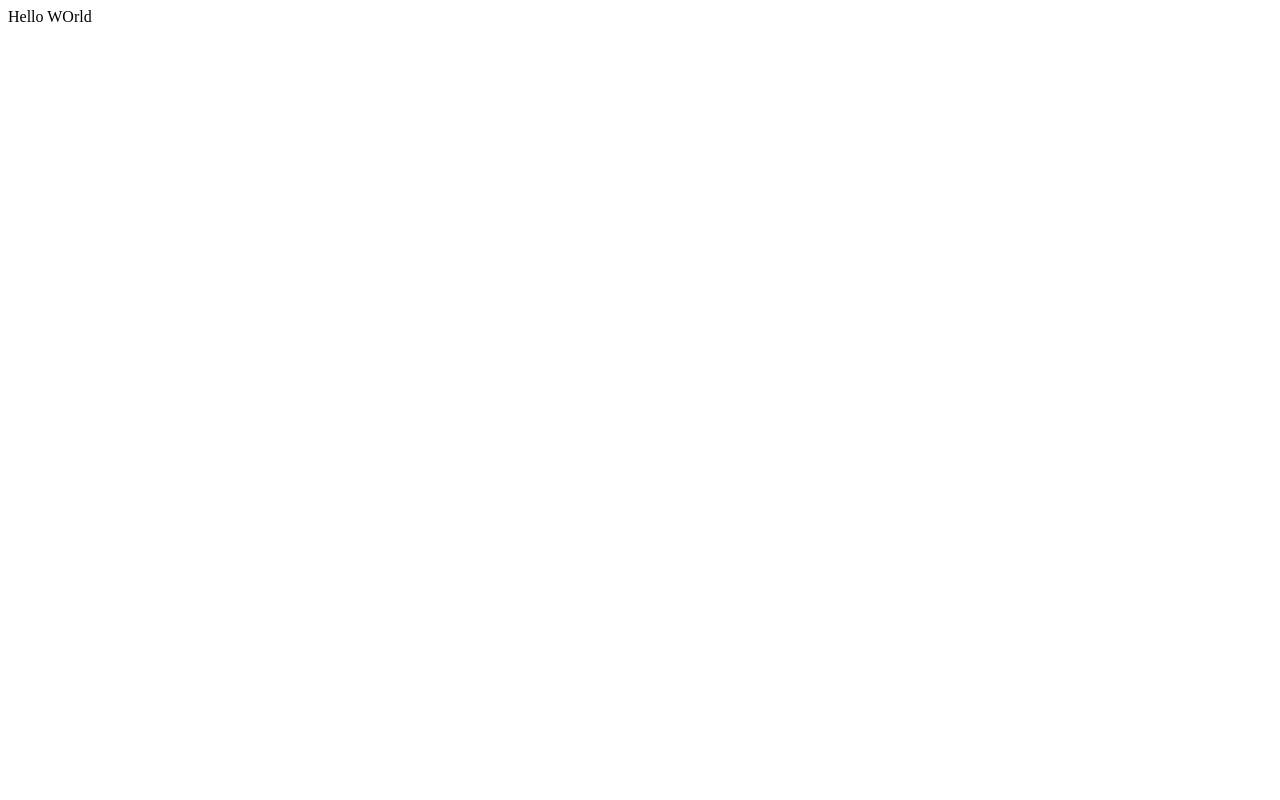
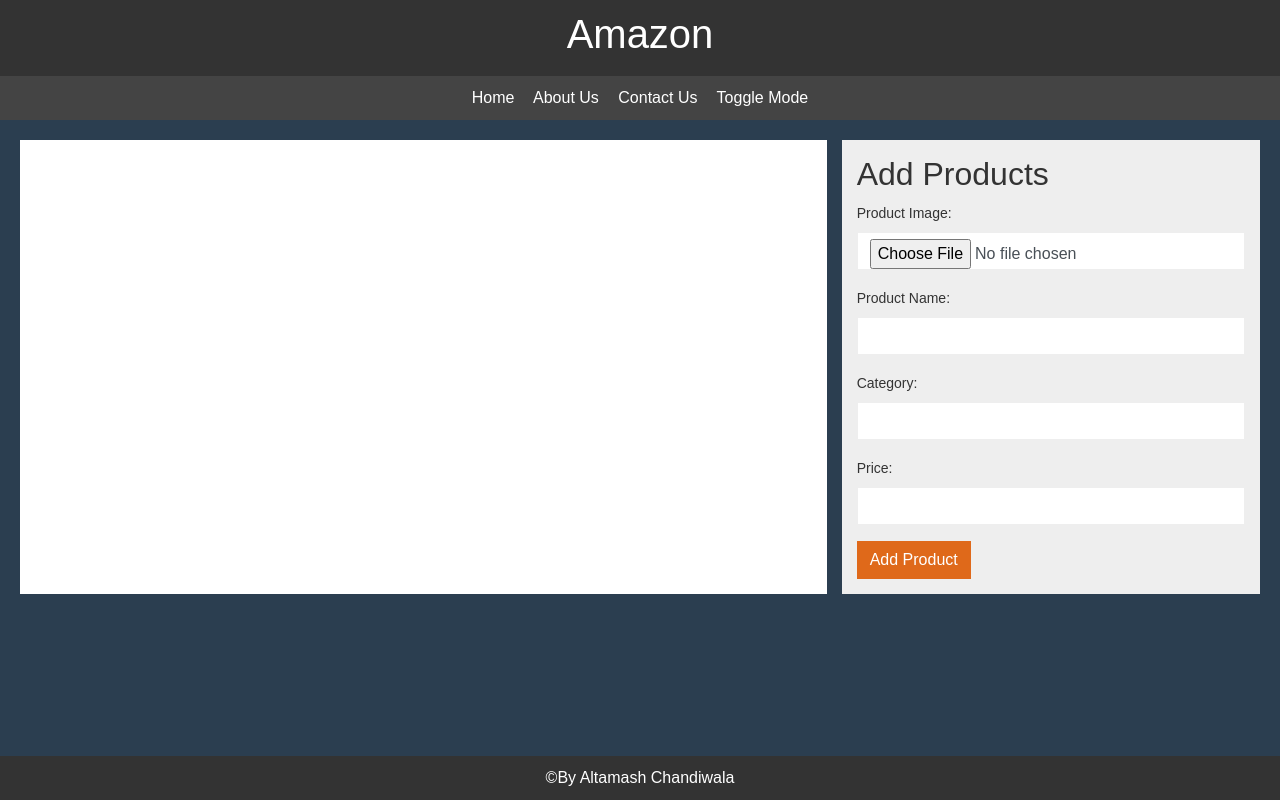
Before and after one commit to AltamashChandiwala/DOM_MANIPULATON, a plain HTML site: page index.html in a window 1280 px wide. Drawn offline with nearby package versions, Linux system fonts and the light colour scheme.

Commit message:
Final Code

```diff
--- a/index.html
+++ b/index.html
@@ -1 +1,70 @@
-Hello WOrld
+<!DOCTYPE html>
+<html lang="en">
+<head>
+  <meta charset="UTF-8">
+  <meta name="viewport" content="width=device-width, initial-scale=1.0">
+  <title>Amazon</title>
+  <link id="bootstrap-css" rel="stylesheet" href="https://maxcdn.bootstrapcdn.com/bootstrap/4.0.0/css/bootstrap.min.css">
+  <link id="bootswatch-css" rel="stylesheet" href="https://bootswatch.com/4/superhero/bootstrap.min.css">
+  <link rel="stylesheet" href="style.css">
+</head>
+<body>
+
+  <header id="page-header">
+    <h1>Amazon</h1>
+  </header>
+
+  <nav>
+    <a href="#">Home</a>
+    <a href="https://www.linkedin.com/in/altamash-chandiwala/">About Us</a>
+    <a href="https://www.linkedin.com/in/altamash-chandiwala/">Contact Us</a>
+    <span class="mode-toggle" onclick="toggleMode()">Toggle Mode</span>
+  </nav>
+
+  <main>
+    <section id="content-section">
+      <!-- Product cards will be dynamically added here -->
+    </section>
+
+    <aside id="sidebar">
+        <h2>Add Products</h2>
+        <form id="product-form">
+          <div class="form-group">
+            <label for="product-image">Product Image:</label>
+            <input type="file" id="product-image" class="form-control" accept="image/*" required>
+          </div>
+          <div class="form-group">
+            <label for="product-name">Product Name:</label>
+            <input type="text" id="product-name" class="form-control" required>
+          </div>
+          <div class="form-group">
+            <label for="product-category">Category:</label>
+            <input type="text" id="product-category" class="form-control" required>
+          </div>
+          <div class="form-group">
+            <label for="product-price">Price:</label>
+            <input type="number" id="product-price" class="form-control" required>
+          </div>
+          <button type="button" class="btn btn-primary" onclick="addProduct()">Add Product</button>
+        </form>
+      </aside>
+  </main>
+
+  <footer>
+    &copy;By Altamash Chandiwala
+  </footer>
+
+  <script src="https://code.jquery.com/jquery-3.2.1.slim.min.js"></script>
+  <script src="https://cdnjs.cloudflare.com/ajax/libs/popper.js/1.12.9/umd/popper.min.js"></script>
+  <script src="https://maxcdn.bootstrapcdn.com/bootstrap/4.0.0/js/bootstrap.min.js"></script>
+
+  <script src="script.js"></script>
+  <script>
+    const header = document.getElementById('page-header');
+
+    header.addEventListener('mouseover', function() {
+      alert('Welcome to the Clothing Store!');
+    });
+  </script>
+</body>
+</html>
--- /dev/null
+++ b/script.js
@@ -0,0 +1,79 @@
+// Retrieve saved data from localStorage on page load
+let products = JSON.parse(localStorage.getItem('products')) || [];
+
+function renderProductList() {
+  const contentSection = document.getElementById('content-section');
+  contentSection.innerHTML = '';
+
+  products.forEach(product => {
+    const card = document.createElement('div');
+    card.className = 'product-card';
+    const image = new Image();
+    image.src = product.image;
+    image.alt = product.name;
+    image.className = 'img-fluid';
+    const productCardContent = document.createElement('div');
+    productCardContent.className = 'product-card-content';
+    productCardContent.innerHTML = `
+      <h3>${product.name}</h3>
+      <p>Category: ${product.category}</p>
+      <p>Price: $${product.price}</p>
+      <button class="btn btn-danger" onclick="deleteProduct('${product.name}')">Delete</button>
+    `;
+    card.appendChild(image);
+    card.appendChild(productCardContent);
+    contentSection.appendChild(card);
+  });
+}
+
+function addProduct() {
+  const imageInput = document.getElementById('product-image');
+  const name = document.getElementById('product-name').value;
+  const category = document.getElementById('product-category').value;
+  const price = document.getElementById('product-price').value;
+
+
+  if (!name || !category || isNaN(price) || !imageInput.files[0]) {
+    alert('Please fill in all fields with valid data.');
+    return;
+  }
+
+  const imageFile = imageInput.files[0];
+  // Create a new product object
+  const newProduct = {
+    name,
+    category,
+    price: parseFloat(price),
+    image: './image.jpeg',
+  };
+
+  products.push(newProduct);
+  localStorage.setItem('products', JSON.stringify(products));
+  document.getElementById('product-form').reset();
+  renderProductList();
+}
+
+function deleteProduct(productName) {
+  const index = products.findIndex(product => product.name === productName);
+  products.splice(index, 1);
+  localStorage.setItem('products', JSON.stringify(products));
+  renderProductList();
+}
+renderProductList();
+
+// Dark mode and light mode toggle
+let darkMode = false;
+
+function toggleMode() {
+  const bootstrapCssLink = document.getElementById('bootstrap-css');
+  const bootswatchCssLink = document.getElementById('bootswatch-css');
+  darkMode = !darkMode;
+
+  if (darkMode) {
+    bootstrapCssLink.href = 'https://stackpath.bootstrapcdn.com/bootstrap/4.5.2/css/bootstrap.min.css';
+    bootswatchCssLink.href = 'https://stackpath.bootstrapcdn.com/bootswatch/4.5.2/darkly/bootstrap.min.css';
+  } else {
+    bootstrapCssLink.href = 'https://maxcdn.bootstrapcdn.com/bootstrap/4.0.0/css/bootstrap.min.css';
+    bootswatchCssLink.href = 'https://bootswatch.com/4/superhero/bootstrap.min.css';
+  }
+}
--- /dev/null
+++ b/style.css
@@ -0,0 +1,84 @@
+body {
+    font-family: Arial, sans-serif;
+    margin: 0;
+    padding: 0;
+    color: #333;
+  }
+
+  header {
+    background-color: #333;
+    color: #fff;
+    padding: 10px;
+    text-align: center;
+  }
+
+  nav {
+    background-color: #444;
+    padding: 10px;
+    text-align: center;
+  }
+
+  nav a {
+    color: #fff;
+    margin-right: 15px;
+    text-decoration: none;
+  }
+
+  nav .mode-toggle {
+    cursor: pointer;
+    color: #fff;
+  }
+
+  main {
+    display: flex;
+    justify-content: space-between;
+    padding: 20px;
+  }
+
+  section {
+    flex: 2;
+    background-color: #fff;
+    padding: 15px;
+    margin-right: 15px;
+    display: grid;
+    grid-template-columns: repeat(auto-fill, minmax(250px, 1fr));
+    grid-gap: 15px;
+  }
+
+  .product-card {
+    border: 1px solid #ddd;
+    border-radius: 5px;
+    overflow: hidden;
+    height: 350px;
+    display: flex;
+    flex-direction: column;
+    justify-content: space-between;
+  }
+
+  .product-card img {
+    max-width: 100%;
+    height: 150px;
+    object-fit: cover;
+    margin-bottom: 10px;
+  }
+
+  .product-card-content {
+    padding: 10px;
+    flex: 1;
+  }
+
+  aside {
+    flex: 1;
+    background-color: #eee;
+    padding: 15px;
+  }
+
+  footer {
+    background-color: #333;
+    color: #fff;
+    text-align: center;
+    padding: 10px;
+    position: fixed;
+    bottom: 0;
+    width: 100%;
+  }
```
Also changed, not shown: image.jpeg (added).
